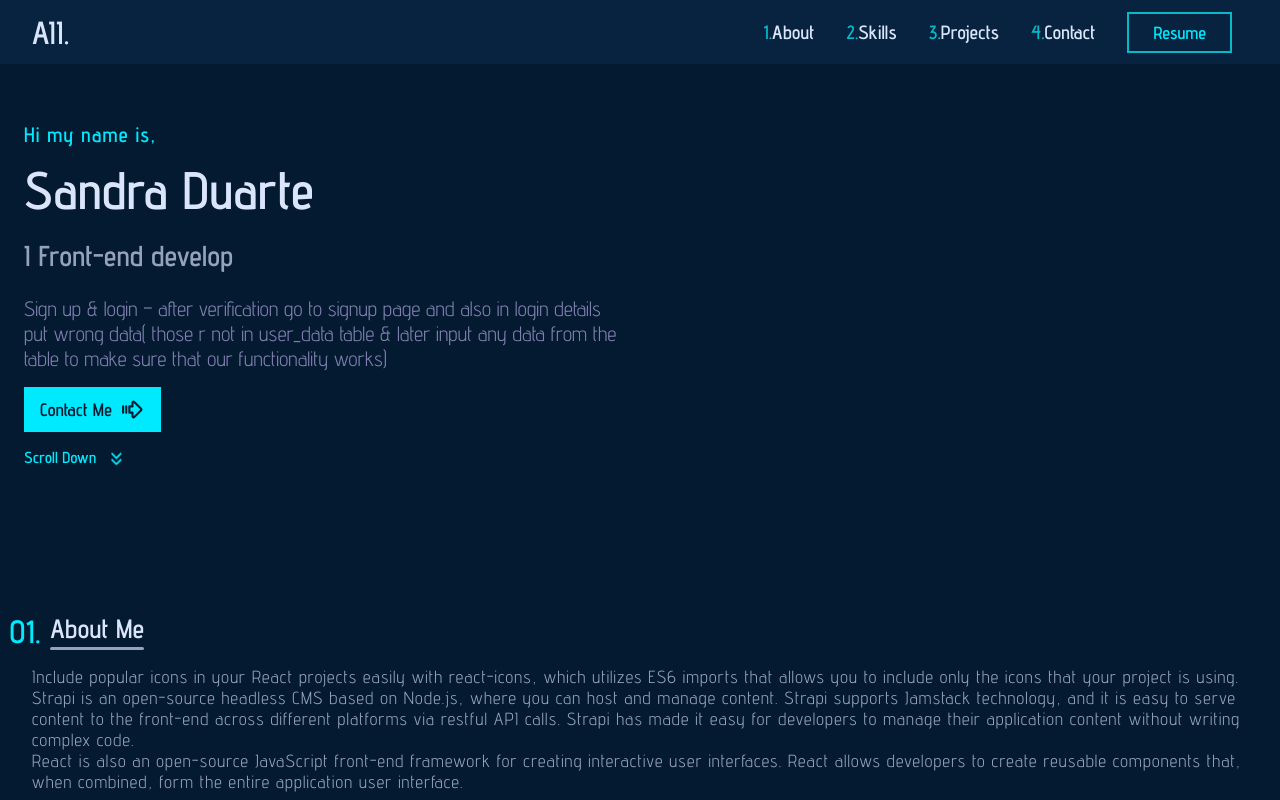
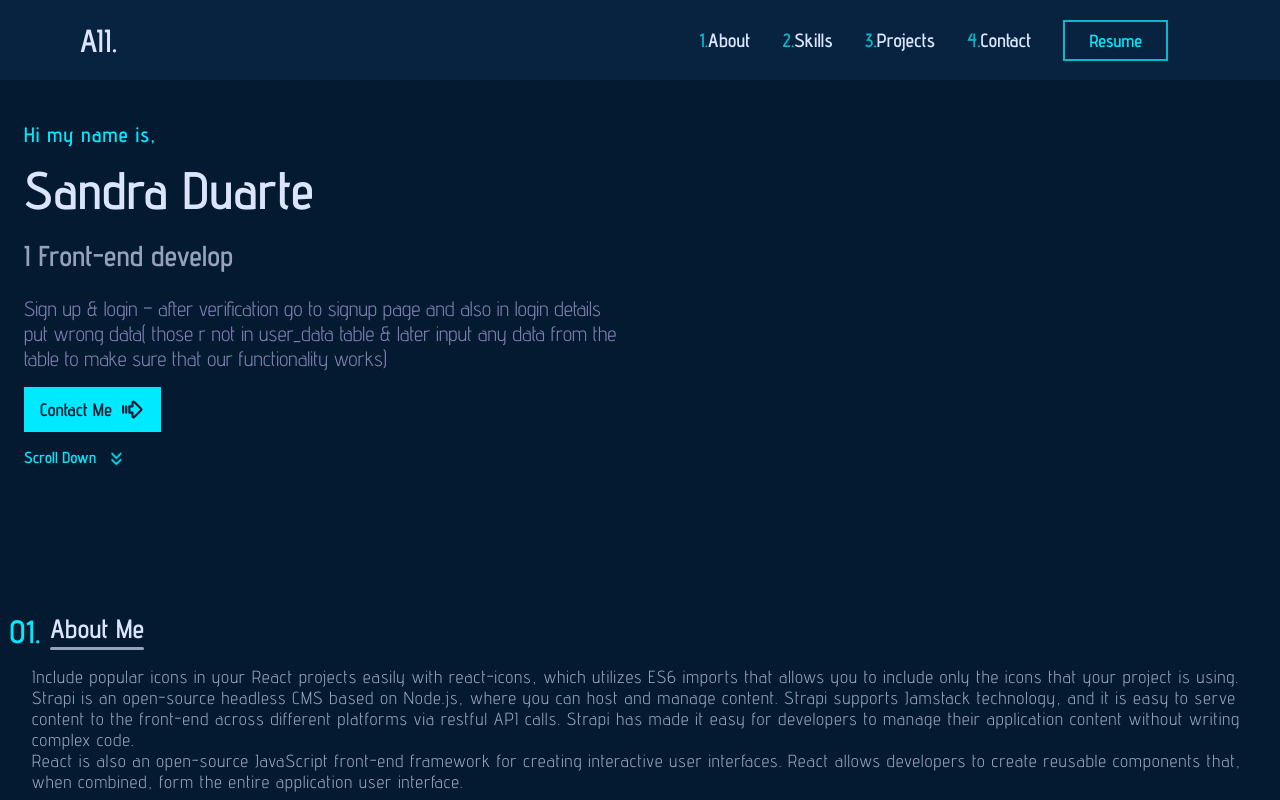
Before and after one commit to Sandra-Duarte/my-portfolio, a React (Create React App) app: page / in a window 1280 px wide. Shown: the top 800 px of the page. Built offline with nearby package versions, Linux system fonts and the light colour scheme.

Commit message:
finish @media screen and (min-width:960px

```diff
--- a/src/Componenent/Page/Navbar/Navbar.scss
+++ b/src/Componenent/Page/Navbar/Navbar.scss
@@ -142,5 +142,13 @@
 
 
 @media screen and (min-width:960px){
+  .header{
+    padding: 2.5rem 5rem;
 
+    .navBar{
+      .navLists{
+        padding: 0 2rem;
+      }
+    }
+  }
 }
```
